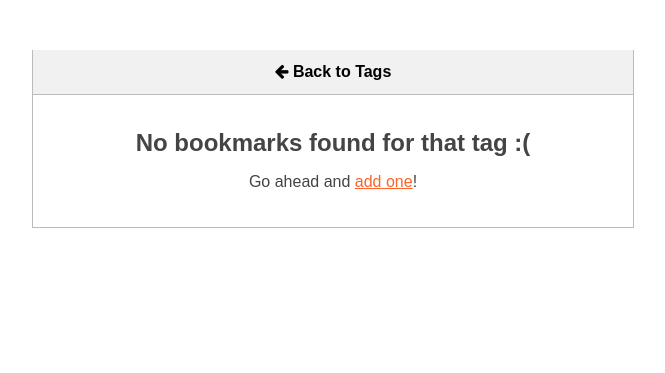
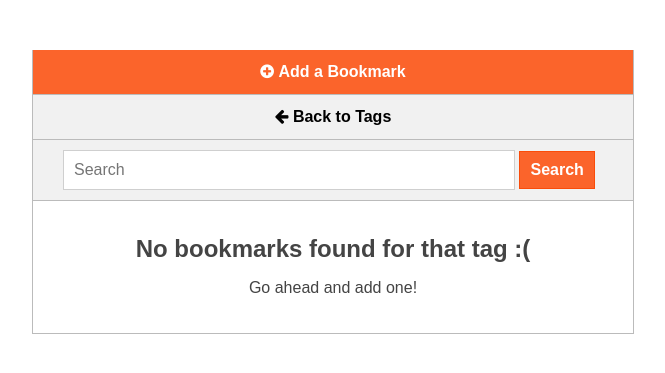
Before and after one commit to dansackett/bookmarks, a Django app: template templates/tags/view_tag.html in a window 1280 px wide. Shown: the top 373 px of the page, without its empty margins (307-972 px from the left). Run offline with Django 3.2, Linux system fonts and the light colour scheme; the template is opened without the code that fills it, so the values that code supplies are empty; some libraries are stand-ins or nearby versions.

Commit message:
General cleanup

```diff
--- a/templates/tags/view_tag.html
+++ b/templates/tags/view_tag.html
@@ -3,20 +3,23 @@
 {% block title %}<i class="icon-bookmark"></i> Bookmarks Tagged as "{{ tag.title }}"{% endblock %}
 
 {% block content %}
-{% url "view-tag" tag.slug as view_tag %}
-<!-- {% include "partials/search.html" with url=view_tag %} -->
 <div class="toolbar">
+    <div class="add-item">
+        <a href="{% url 'add-bookmark' %}"><i class="icon-plus-sign"></i> Add a Bookmark</a>
+    </div>
     <div class="back-button">
         <a href="{% url 'list-tags' %}"><i class="icon-arrow-left"></i> Back to Tags</a>
     </div>
 </div>
+{% url "view-tag" tag.slug as view_tag %}
+{% include "partials/search.html" with url=view_tag %}
 <ul>
 {% for bookmark in bookmarks %}
     {% include "partials/bookmark_item.html" %}
 {% empty %}
     <li class="none-found">
         No bookmarks found for that tag :(<br />
-        <span class="description">Go ahead and <a href="{% url 'add-bookmark' %}">add one</a>!</span>
+        <span class="description">Go ahead and add one!</span>
     </li>
 {% endfor %}
 </ul>
```
Also changed, not shown: templates/partials/reminder_item.html (+0 -8 lines).
